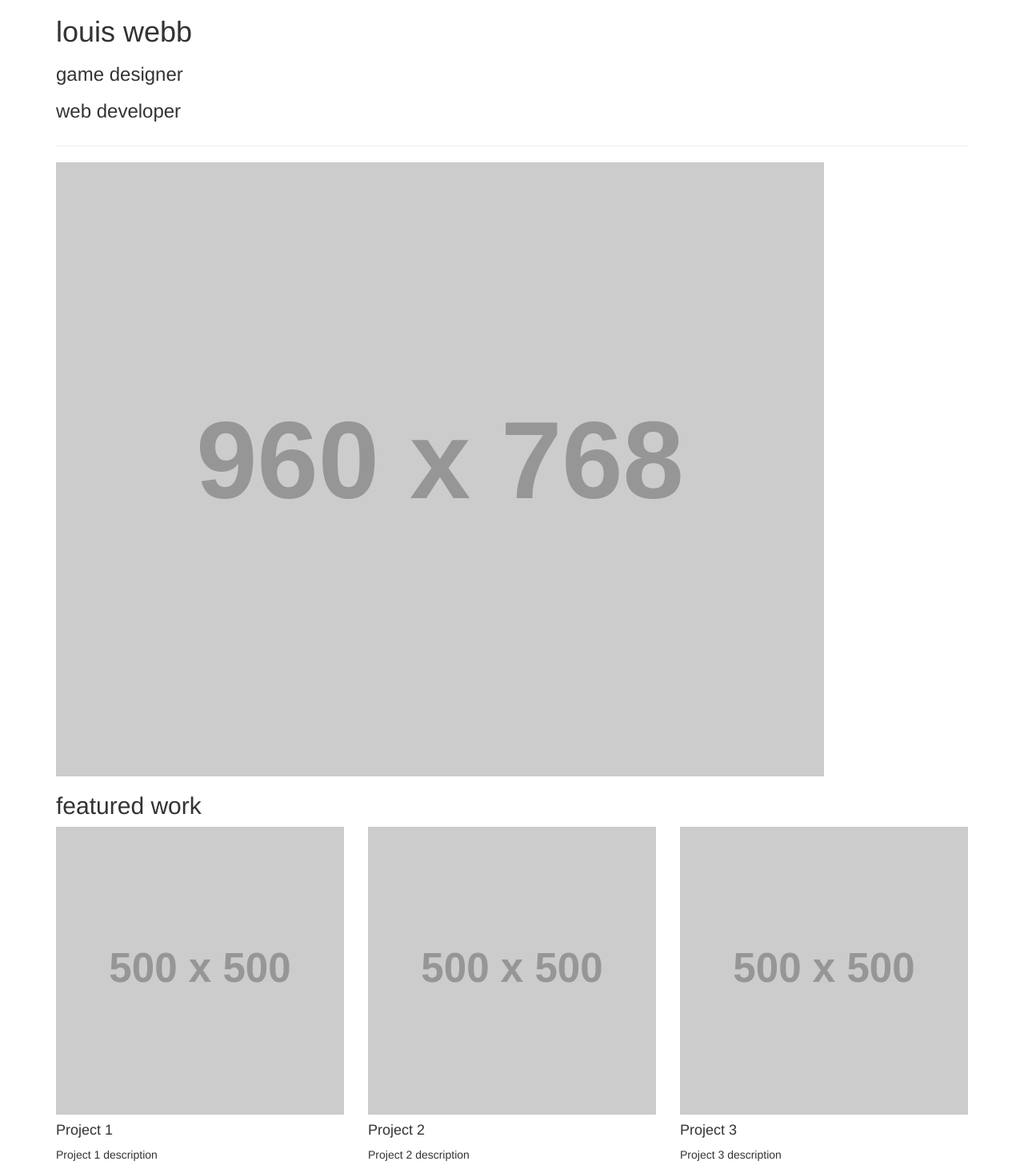
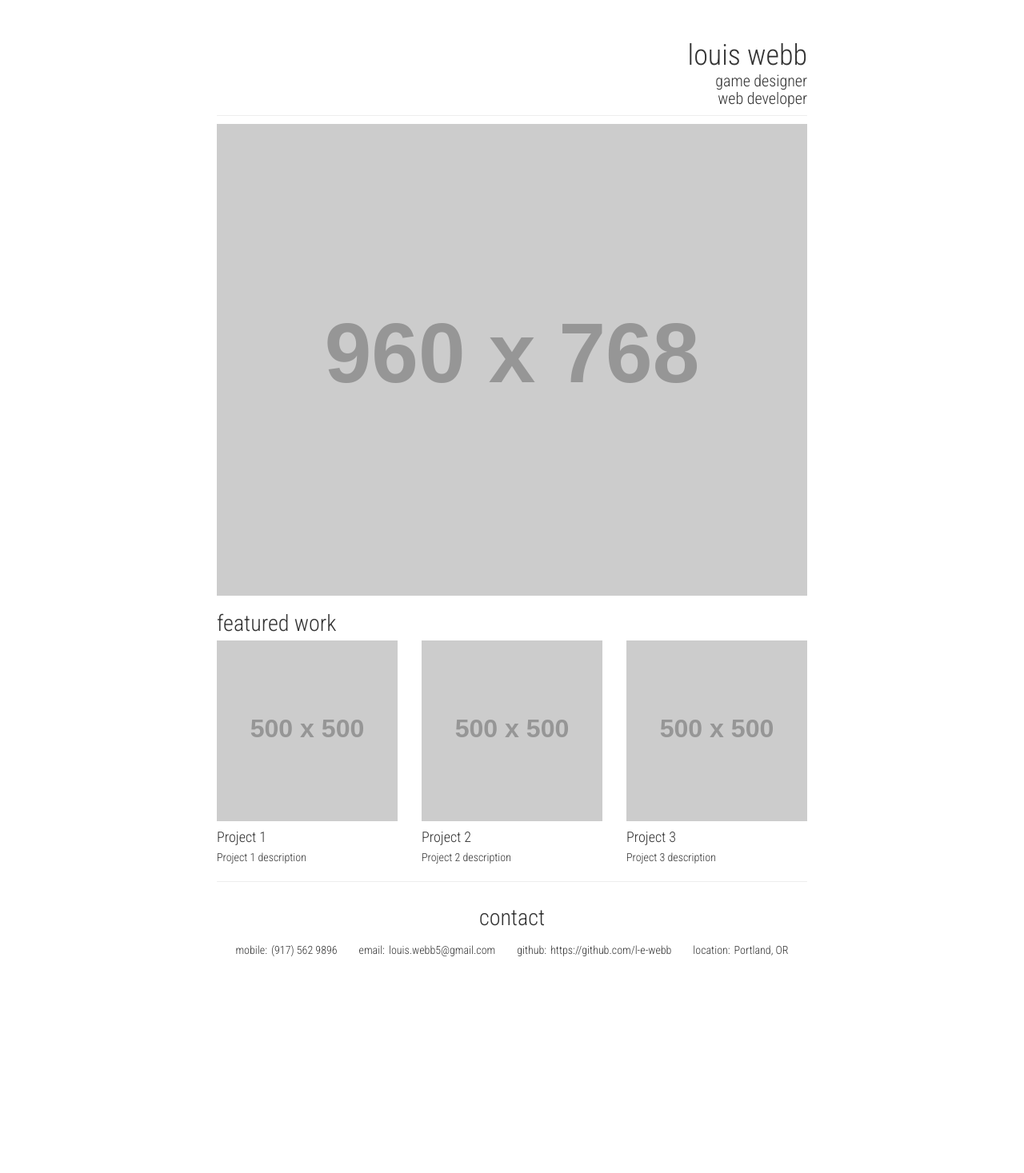
Before and after one commit to l-e-webb/portfolio_old, a plain HTML site: page index.html in a window 1280 px wide. Shown: the top 1467 px of the page at 80% size. After the commit the page ends 1218 px from the top, so only its background shows below. Drawn offline with Linux system fonts and the light colour scheme; placeholder pictures from the web are drawn by us.

Commit message:
Add necessary styles to properly format.

```diff
--- a/css/main.css
+++ b/css/main.css
@@ -1,3 +1,54 @@
+* {
+    font-family: 'Roboto Condensed', sans-serif;
+    font-weight: 300;
+}
+
+.container {
+    max-width: 768px;
+}
+
+h1, h2, h3, h4 {
+    font-weight: 300;
+}
+
+h1 {
+    margin-top: 50px;
+    margin-bottom: 0px;
+    font-size: 36px;
+}
+
+h2 {
+    margin-top: 20px;
+    margin-bottom: 5px;
+    font-size: 28px;
+}
+
+h3 {
+    margin: 0px;
+    font-size: 20px;
+}
+
+h4 {
+    margin-bottom: 5px;
+}
+
+.header {
+    text-align: right;
+}
+
+.footer1 {
+    text-align: center;
+}
+
+.contact-type {
+    margin-right: 5px;
+}
+
+hr {
+    margin-top: 10px;
+    margin-bottom: 10px;
+}
+
 .flex-box {
   display: -webkit-flex;
   display: flex;
@@ -6,3 +57,7 @@
   justify-content: space-around;
   padding: 10px;
 }
+
+ul {
+  list-style-type: none;
+}
--- a/index.html
+++ b/index.html
@@ -4,6 +4,7 @@
 <head>
     <meta charset="UTF-8">
     <title>Louis Webb - Game Designer - Web Developer</title>
+    <link href='http://fonts.googleapis.com/css?family=Roboto+Condensed:400,300,700' rel='stylesheet' type='text/css'>
     <link rel="stylesheet" href="css/bootstrap.min.css">
     <link rel="stylesheet" href="css/main.css">
 </head>
@@ -53,11 +54,11 @@
         </div>
         <div class="row footer2">
             <div class="col-md-12">
-                <ul class="contacts flexbox">
-                    <li class="flex-item"><span>mobile</span><span>(917) 562 9896</span></li>
-                    <li class="flex-item"><span>email</span><span>louis.webb5@gmail.com</span></li>
-                    <li class="flex-item"><span>github</span><span>https://github.com/l-e-webb</span></li>
-                    <li class="flex-item"><span>location</span><span>Portland, OR</span></li>
+                <ul class="contacts flex-box">
+                    <li class="flex-item"><span class="contact-type">mobile:</span><span>(917) 562 9896</span></li>
+                    <li class="flex-item"><span class="contact-type">email:</span><span>louis.webb5@gmail.com</span></li>
+                    <li class="flex-item"><span class="contact-type">github:</span><span>https://github.com/l-e-webb</span></li>
+                    <li class="flex-item"><span class="contact-type">location:</span><span>Portland, OR</span></li>
                 </ul>
             </div>
         </div>
```
